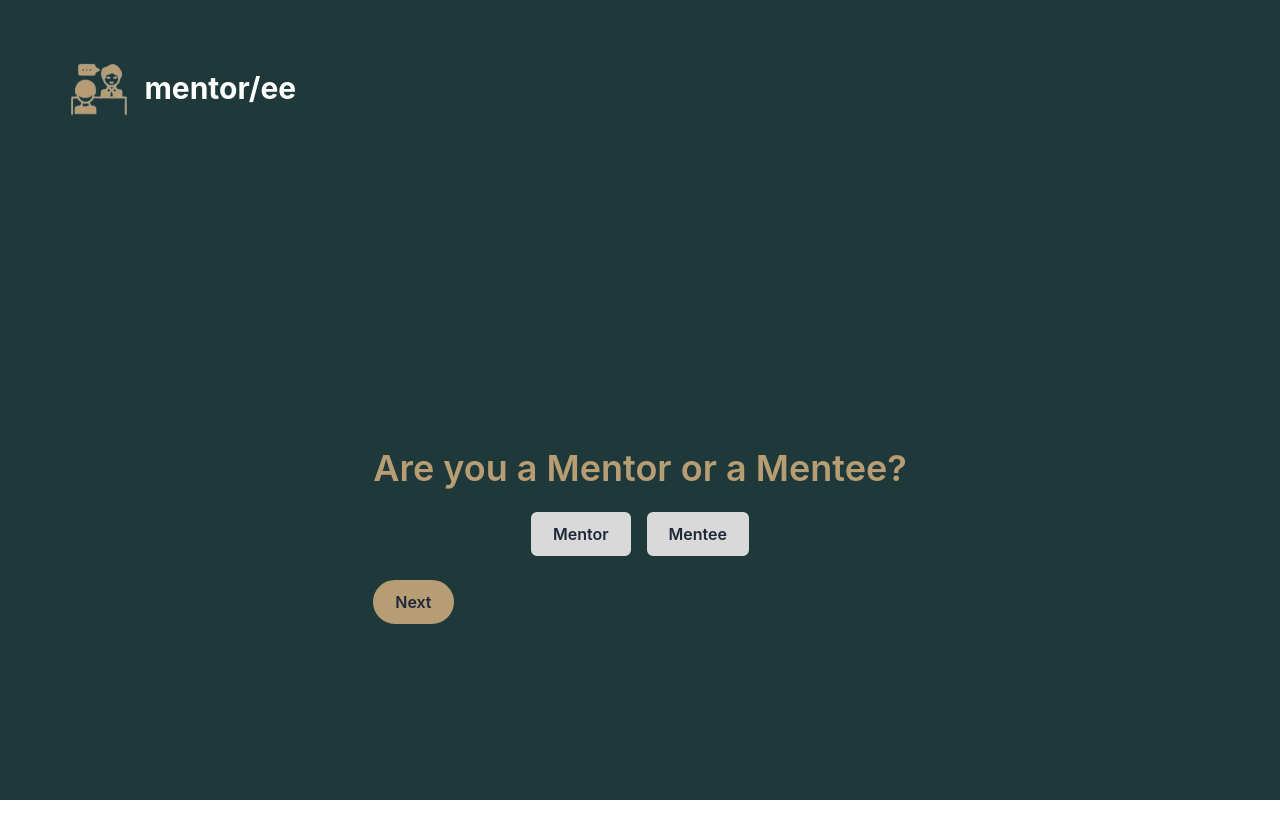
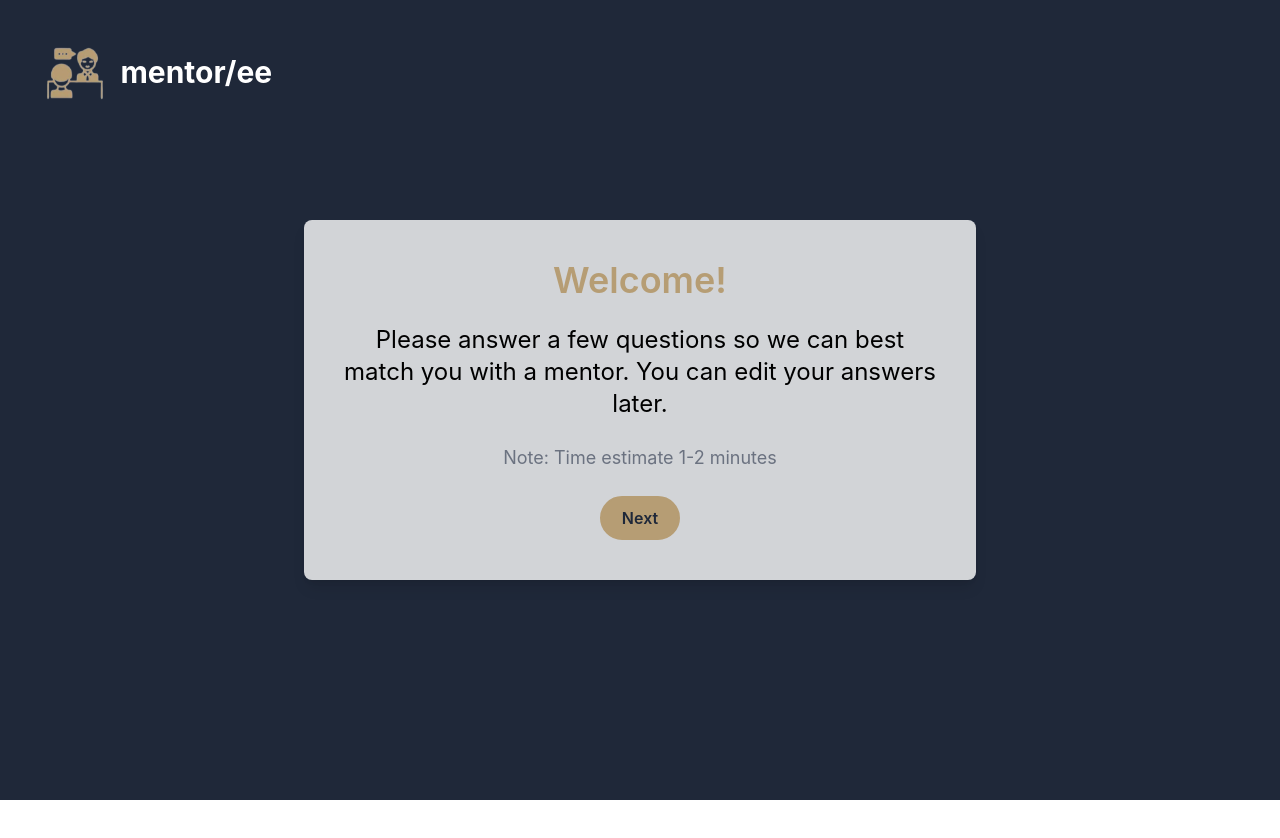
Before and after one commit to acm-projects/Ment-or-ee, a React (Create React App) app in the folder client/: page /questions in a window 1280 px wide. Shown: the top 838 px of the page. After the commit the page ends 800 px from the top, so only its background shows below. Built offline with nearby package versions, Linux system fonts and the light colour scheme.

Commit message:
finalizing questionnaire

```diff
--- a/client/package.json
+++ b/client/package.json
@@ -27,7 +27,8 @@
         "react-scripts": "^5.0.1",
         "react-text-transition": "^3.1.0",
         "react-type-animation": "^3.2.0",
-        "web-vitals": "^2.1.4"
+        "web-vitals": "^2.1.4",
+        "zustand": "^5.0.0"
     },
     "scripts": {
         "start": "react-scripts start",
--- a/client/src/common/ButtonQuestion.js
+++ b/client/src/common/ButtonQuestion.js
@@ -1,6 +1,13 @@
-import React from "react";
+import React, { useState } from "react";
 
 function ButtonQuestion({ question, option1, option2, onAnswer, curAnswer }) {
+  const [selectedOption, setSelectedOption] = useState(null);
+
+  const handleOptionClick = (option) => {
+    setSelectedOption(option);
+    onAnswer(option);
+  };
+
   return (
     <div data-testid="button question">
       <h2 className="text-4xl font-semibold mb-6 text-[#B69D74]">{question}</h2>
@@ -9,14 +16,22 @@ function ButtonQuestion({ question, option1, option2, onAnswer, curAnswer }) {
         data-testid="options container"
       >
         <button
-          onClick={() => onAnswer(option1)}
-          className="border-2 border-[#D9D9D9] bg-[#D9D9D9] text-[#1F2839] py-2 px-5 rounded-md hover:bg-transparent hover:text-[#D9D9D9] font-semibold"
+          onClick={() => handleOptionClick(option1)}
+          className={`border-2 py-2 px-5 rounded-md font-semibold transition-colors duration-200 ${
+            selectedOption === option1
+              ? "bg-[#1F2839] text-[#D9D9D9] border-[#1F2839]"
+              : "bg-[#D9D9D9] text-[#1F2839] border-[#D9D9D9] hover:bg-transparent hover:text-[#1F2839] hover:border-[#1F2839]"
+          }`}
         >
           {option1}
         </button>
         <button
-          onClick={() => onAnswer(option2)}
-          className="border-2 border-[#D9D9D9] bg-[#D9D9D9] text-[#1F2839] py-2 px-5 rounded-md hover:bg-transparent hover:text-[#D9D9D9] font-semibold"
+          onClick={() => handleOptionClick(option2)}
+          className={`border-2 py-2 px-5 rounded-md font-semibold transition-colors duration-200 ${
+            selectedOption === option2
+              ? "bg-[#1F2839] text-[#D9D9D9] border-[#1F2839]"
+              : "bg-[#D9D9D9] text-[#1F2839] border-[#D9D9D9] hover:bg-transparent hover:text-[#1F2839] hover:border-[#1F2839]"
+          }`}
         >
           {option2}
         </button>
--- a/client/src/components/chat/ChatDMs/Conversation.jsx
+++ b/client/src/components/chat/ChatDMs/Conversation.jsx
@@ -1,7 +1,7 @@
 import React from "react";
 import AutoProfile from "../../../assets/autoprofile.png";
 
-const Conversation = () => {
+const Conversation = ({ conversation, lastIdx }) => {
   return (
     <>
       <div className="flex gap-2 items-center hover:bg-[#D7CFC5] rounded p-2 py-1 cursor-pointer">
--- a/client/src/components/chat/ChatDMs/Conversations.jsx
+++ b/client/src/components/chat/ChatDMs/Conversations.jsx
@@ -1,10 +1,24 @@
 import React from "react";
 import Conversation from "./Conversation";
+import useGetConversations from "../../../hooks/useGetConversations";
 
 const Conversations = () => {
+  const { loading, conversations } = useGetConversations();
+  console.log("Fetching conversations:", conversations);
   return (
     <div className="py-2 flex flex-col overflow-auto">
-      <Conversation />
+      {conversations.map((conversation, idx) => (
+        <Conversation
+          key={conversation._id}
+          conversation={conversation}
+          lastIdx={idx === conversations.length - 1}
+        />
+      ))}
+
+      {loading ? (
+        <span className="loading loading-spinner mx-auto"></span>
+      ) : null}
+
       <Conversation />
       <Conversation />
       <Conversation />
--- a/client/src/components/chat/chat.jsx
+++ b/client/src/components/chat/chat.jsx
@@ -15,7 +15,7 @@ const Chat = () => {
   return (
     <div className="p-6 flex flex-col space-y-20">
       <Navbar />
-      <div className="grid grid-cols-1 lg:grid-cols-4 gap-6 sm:h-[450px] md:h-[550px]">
+      <div className="grid grid-cols-1 lg:grid-cols-4 gap-6 sm:h-[450px] md:h-[600px]">
         <div className="lg:col-span-1 bg-[#E3E0E0] shadow rounded-lg overflow-hidden">
           <ChatDMs user={user} />
         </div>
--- a/client/src/components/questions/Questions.jsx
+++ b/client/src/components/questions/Questions.jsx
@@ -10,6 +10,9 @@ export function Questions({ formData, updateFormData, handleSubmit }) {
 
   const questions = [
     {
+      type: "intro",
+    },
+    {
       key: "role",
       type: "button",
       text: "Are you a Mentor or a Mentee?",
@@ -21,6 +24,7 @@ export function Questions({ formData, updateFormData, handleSubmit }) {
     {
       key: "state",
       type: "dropdown",
+      multi: false,
       text: "What state do you live in?",
       options: [
         "Alabama",
@@ -78,6 +82,7 @@ export function Questions({ formData, updateFormData, handleSubmit }) {
     {
       key: "languages",
       type: "dropdown",
+      multi: true,
       text: "What languages do you speak?",
       options: [
         "English",
@@ -140,6 +145,7 @@ export function Questions({ formData, updateFormData, handleSubmit }) {
     {
       key: "educationLevel",
       type: "dropdown",
+      multi: false,
       text: "What is your level of education",
       options: ["First Year", "Second Year", "Third Year", "Fourth Year"],
       condition: () => formData.role === "Mentee",
@@ -162,18 +168,21 @@ export function Questions({ formData, updateFormData, handleSubmit }) {
     // {
     //   key: "industry",
     //   type: "dropdown",
+    //   multi: true,
     //   text: "What industries are you interested in working in?",
     //   condition: () => formData.role === "Mentee",
     // },
     // {
     //   key: "industry",
     //   type: "dropdown",
+    //   multi: false,
     //   text: "What industry do you work in?",
     //   condition: () => formData.role === "Mentor",
     // },
     // {
     //   key: "growthAreas", //TODO: multi select
     //   type: "dropdown",
+    //   multi: true,
     //   text: "What are some growth areas you would like to focus on?",
     //   options: [
     //     "Resume",
@@ -236,6 +245,21 @@ export function Questions({ formData, updateFormData, handleSubmit }) {
   //displaying questions
   const renderQuestion = () => {
     switch (curQuestion.type) {
+      case "intro":
+        return (
+          <div data-testid="question introduction">
+            <h2 className="text-4xl font-semibold mb-6 text-[#B69D74]">
+              Welcome!
+            </h2>
+            <p className="text-2xl mb-6">
+              Please answer a few questions so we can best match you with a
+              mentor. You can edit your answers later.
+            </p>
+            <p className="text-lg text-gray-500">
+              Note: Time estimate 1-2 minutes
+            </p>
+          </div>
+        );
       case "button":
         return (
           <ButtonQuestion
@@ -260,6 +284,7 @@ export function Questions({ formData, updateFormData, handleSubmit }) {
           <DropdownQuestion
             question={curQuestion.text}
             options={curQuestion.options}
+            multi={curQuestion.multi}
             onAnswer={handleAnswer}
             curAnswer={formData[curQuestion.key] || ""}
           />
@@ -270,30 +295,31 @@ export function Questions({ formData, updateFormData, handleSubmit }) {
   };
 
   return (
-    <div
-      data-testid={"questions background"}
-      className="w-full h-screen bg-[#1F3839]"
-    >
-      <div data-testid={"padding"} className="p-10">
-        <div
-          onClick={() => navigate("/")}
-          className="flex items-center px-6 py-4"
-        >
-          <img src={logo} alt="mentor/ee logo" className="h-16 w-auto mr-2" />
-          <div className="text-3xl font-bold text-white">mentor/ee</div>
-        </div>
-        <div
-          data-testid={"Question container"}
-          className="flex text-center items-center justify-center h-screen"
-        >
-          <div className="text-center">
-            {renderQuestion()}
+    <div className="relative min-h-screen w-full overflow-hidden bg-[#1F3839]">
+      <div className="absolute inset-0 bg-[#1F2839] backdrop-filter z-10"></div>
 
-            <div className="mt-6 ">
+      <div className="relative z-20 min-h-screen w-full flex items-center justify-center p-6">
+        <div className="bg-white bg-opacity-80 rounded-lg shadow-lg p-10 max-w-2xl w-full">
+          <div className="flex items-center absolute top-10 left-10">
+            <img
+              src={logo}
+              alt="Logo"
+              // className="absolute bottom-10 right-20 w-60 object-cover filter blur-md opacity-30"
+              className="h-16 w-auto mr-2"
+            />
+            <span className="text-3xl font-bold text-white">mentor/ee</span>
+          </div>
+          <div
+            data-testid={"Question container"}
+            className="flex flex-col text-center items-center justify-center "
+          >
+            <div className="text-center flex flex-col items-center">
+              {renderQuestion()}
+
               <button
                 data-testid="next button"
                 onClick={handleNext}
-                className="flex justify-center border-2 border-[#B69D74] bg-[#B69D74] text-[#1F2839] py-2 px-5 rounded-full hover:bg-transparent hover:text-[#D9D9D9] font-semibold focus:outline-none focus:ring-2 focus:ring-offset-2 focus:ring-[#B69D74]"
+                className="mt-6 border-2 border-[#B69D74] bg-[#B69D74] text-[#1F2839] py-2 px-5 rounded-full hover:bg-transparent hover:text-[#1F2839] font-semibold focus:outline-none focus:ring-2 focus:ring-offset-2 focus:ring-[#B69D74]"
               >
                 {getNextQuestionIndex(curQuestionIndex) === -1
                   ? "Sign Up"
@@ -302,8 +328,8 @@ export function Questions({ formData, updateFormData, handleSubmit }) {
             </div>
           </div>
         </div>
-        <div data-testid={"progress bar"}>{/* finish later if time */}</div>
       </div>
+      <div data-testid={"progress bar"}>{/* finish later if time */}</div>
     </div>
   );
 }
--- /dev/null
+++ b/client/src/hooks/useGetConversations.jsx
@@ -0,0 +1,32 @@
+import React, { useEffect, useState } from "react";
+// import toast from "react-hot-toast";
+
+const useGetConversations = () => {
+  const [loading, setLoading] = useState(false);
+  const [conversations, setConversations] = useState([]);
+
+  useEffect(() => {
+    const getConversations = async () => {
+      setLoading(true);
+      try {
+        const res = await fetch(); //api for chat
+        const data = await res.json();
+        if (data.error) {
+          throw new Error(data.error);
+        }
+        setConversations(data);
+      } catch (error) {
+        // toast.error(error.message);
+        console.error("Fetching Chats error:", error.message);
+      } finally {
+        setLoading(false);
+      }
+    };
+
+    getConversations();
+  }, []);
+
+  return { loading, conversations };
+};
+
+export default useGetConversations;
--- /dev/null
+++ b/client/src/store/useConversation.jsx
@@ -0,0 +1,11 @@
+import { create } from "zustand";
+
+const useConversation = create((set) => ({
+  selectedConversation: null,
+  setSelectedConversation: (selectedConversation) =>
+    set({ selectedConversation }),
+  messages: [],
+  setMessages: (messages) => set({ messages }),
+}));
+
+export default useConversation;
```
Also changed, not shown: client/src/common/DropdownQuestion.jsx (+69 -13 lines), 1 other file (tests, documents, lock files or other folders).
